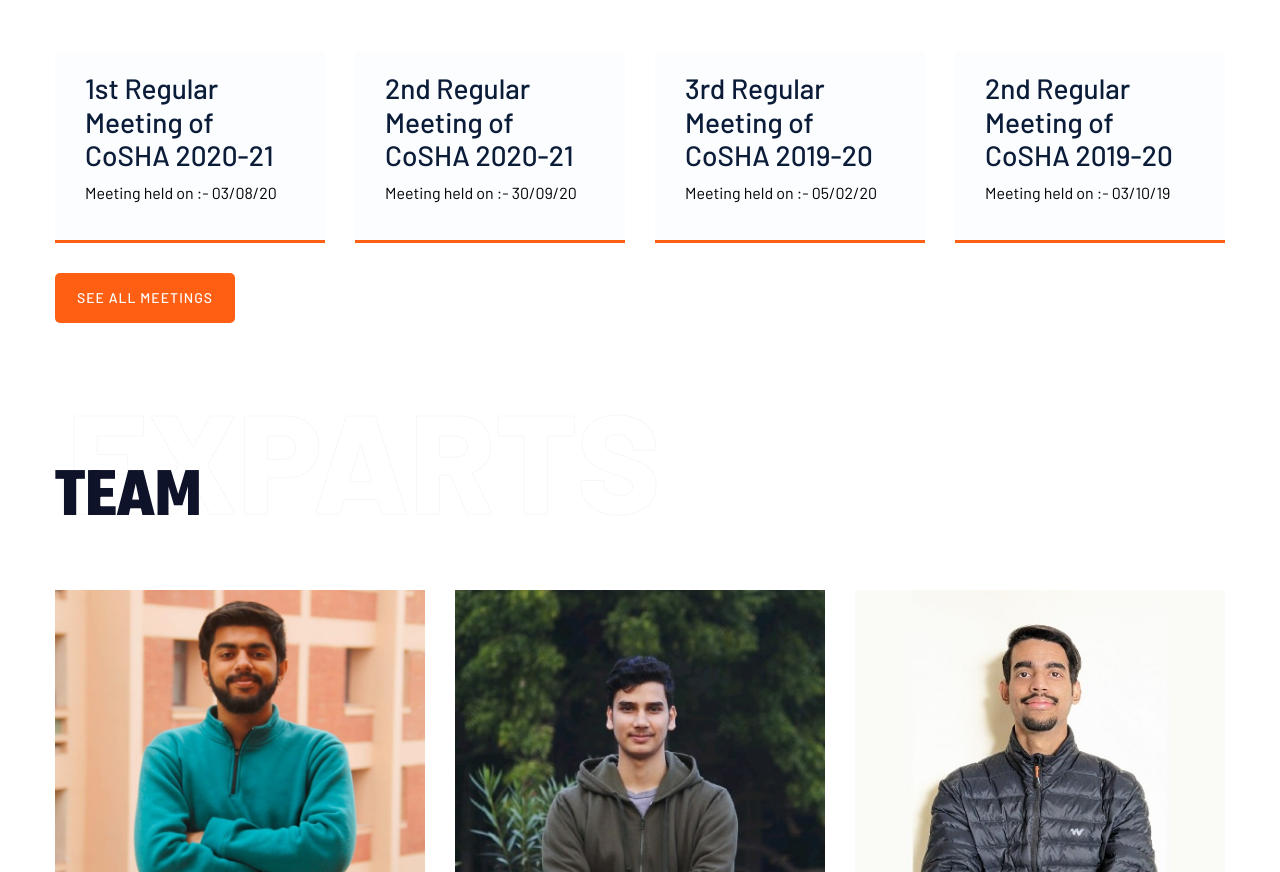
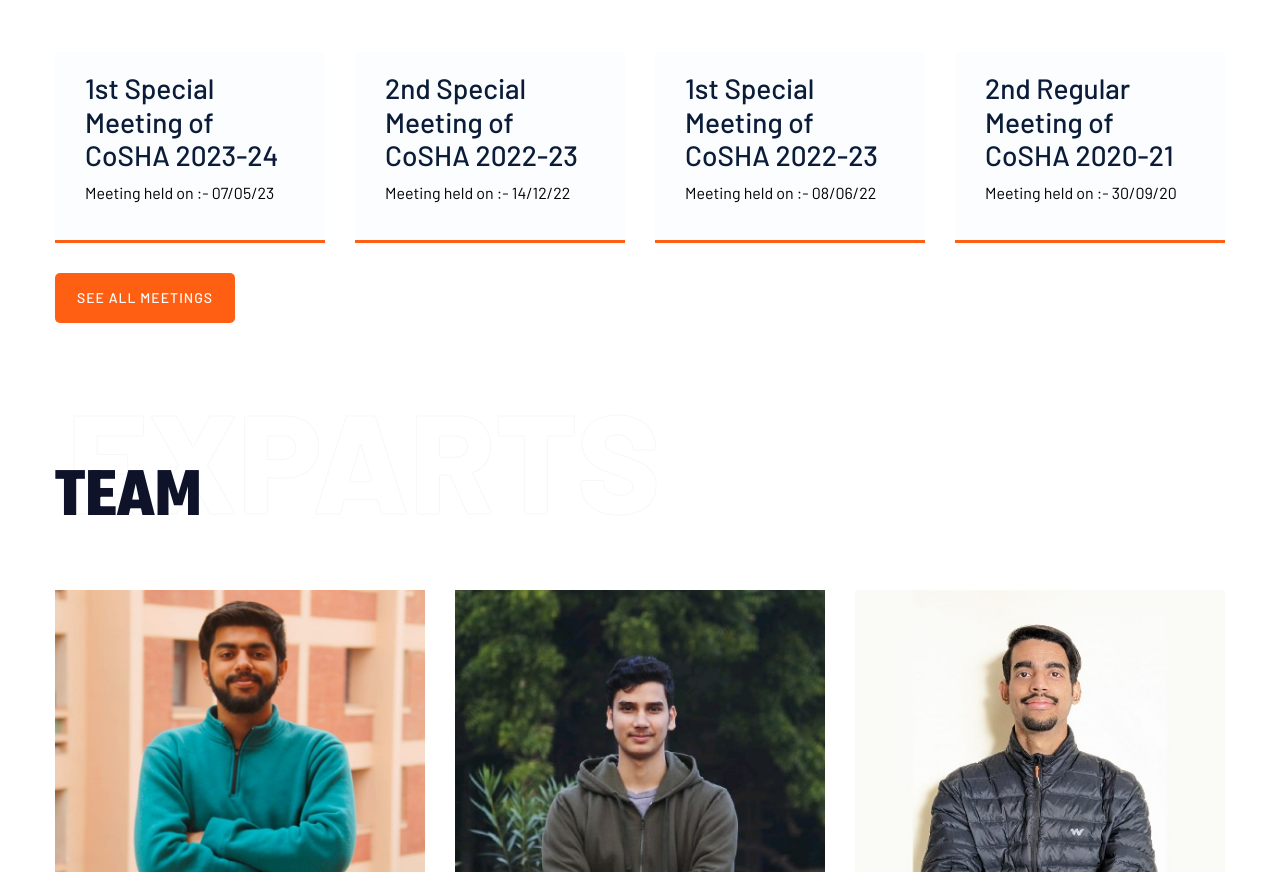
Before and after one commit to mdrahbar21/cosha-website, a plain HTML site: page index.html in a window 1280 px wide. Shown: the part 1628-2500 px from the top of the page. Drawn offline with Linux system fonts and the light colour scheme.

Commit message:
Update index.html

```diff
--- a/index.html
+++ b/index.html
@@ -203,12 +203,12 @@
                     <div class="row">
                         <div class="col-xl-3 col-lg-4 col-md-6">
                             <div class="single-service-cap mb-30 meeting-box">
-                                <a href="https://drive.google.com/file/d/1oG0vLQeQb445MoAtRevzFhM1jsvTi2DW/view?usp=sharing"
+                                <a href="https://drive.google.com/file/d/1CP_nuEZ7ToBfbex5yuHb1NSEO5SaR4xQ/view?usp=sharing"
                                     style="color: none;">
                                     <div class="service-cap">
-                                        <h3>1st Regular Meeting of CoSHA 2020-21</h3>
+                                        <h3>1st Special Meeting of CoSHA 2023-24</h3>
 
-                                        <p style="color: black">Meeting held on :- 03/08/20</p>
+                                        <p style="color: black">Meeting held on :- 07/05/23</p>
                                     </div>
 
                                 </a>
@@ -217,12 +217,12 @@
                         </div>
                         <div class="col-xl-3 col-lg-4 col-md-6">
                             <div class="single-service-cap mb-30 meeting-box">
-                                <a href="https://drive.google.com/file/d/1_XKbPh3zxbOFLHS0441S0Dz2BNQWp9Iv/view?usp=sharing"
+                                <a href="https://drive.google.com/file/d/1c3g7wRrxTczkyC5azWplcL3dw8YkTCMw/view"
                                     style="color: none;">
                                     <div class="service-cap">
-                                        <h3>2nd Regular Meeting of CoSHA 2020-21</h3>
+                                        <h3>2nd Special Meeting of CoSHA 2022-23</h3>
 
-                                        <p style="color: black">Meeting held on :- 30/09/20</p>
+                                        <p style="color: black">Meeting held on :- 14/12/22</p>
                                     </div>
 
                                 </a>
@@ -231,11 +231,11 @@
                         </div>
                         <div class="col-xl-3 col-lg-4 col-md-6">
                             <div class="single-service-cap mb-30 meeting-box" >
-                                <a href="https://drive.google.com/file/d/1yl4mGPUTtcEQHMx_eWCpMbw_M5_VD1RU/view?usp=sharing" style="color: none;">
+                                <a href="https://drive.google.com/file/d/1s6U3Mb-MFwVlCHqqdiLfi0lCC1dX39Kj/view?usp=sharing">
                                     <div class="service-cap">
-                                        <h3>3rd Regular Meeting of CoSHA 2019-20</h3>
+                                        <h3>1st Special Meeting of CoSHA 2022-23</h3>
 
-                                        <p style="color: black">Meeting held on :- 05/02/20</p>
+                                        <p style="color: black">Meeting held on :- 08/06/22</p>
                                     </div>
 
                                 </a>
@@ -244,11 +244,11 @@
                         </div>
                         <div class="col-xl-3 col-lg-4 col-md-6">
                             <div class="single-service-cap mb-30 meeting-box" >
-                                <a href="https://drive.google.com/file/d/16t_qfEnAw1xxtfi84tzKs9bbC1P25Ju3/view?usp=sharing" style="color: none;">
+                                <a href="https://drive.google.com/file/d/1_XKbPh3zxbOFLHS0441S0Dz2BNQWp9Iv/view?usp=sharing">
                                     <div class="service-cap">
-                                        <h3>2nd Regular Meeting of CoSHA 2019-20</h3>
+                                        <h3>2nd Regular Meeting of CoSHA 2020-21</h3>
 
-                                        <p style="color: black">Meeting held on :- 03/10/19</p>
+                                        <p style="color: black">Meeting held on :- 30/09/20</p>
                                     </div>
 
                                 </a>
```
